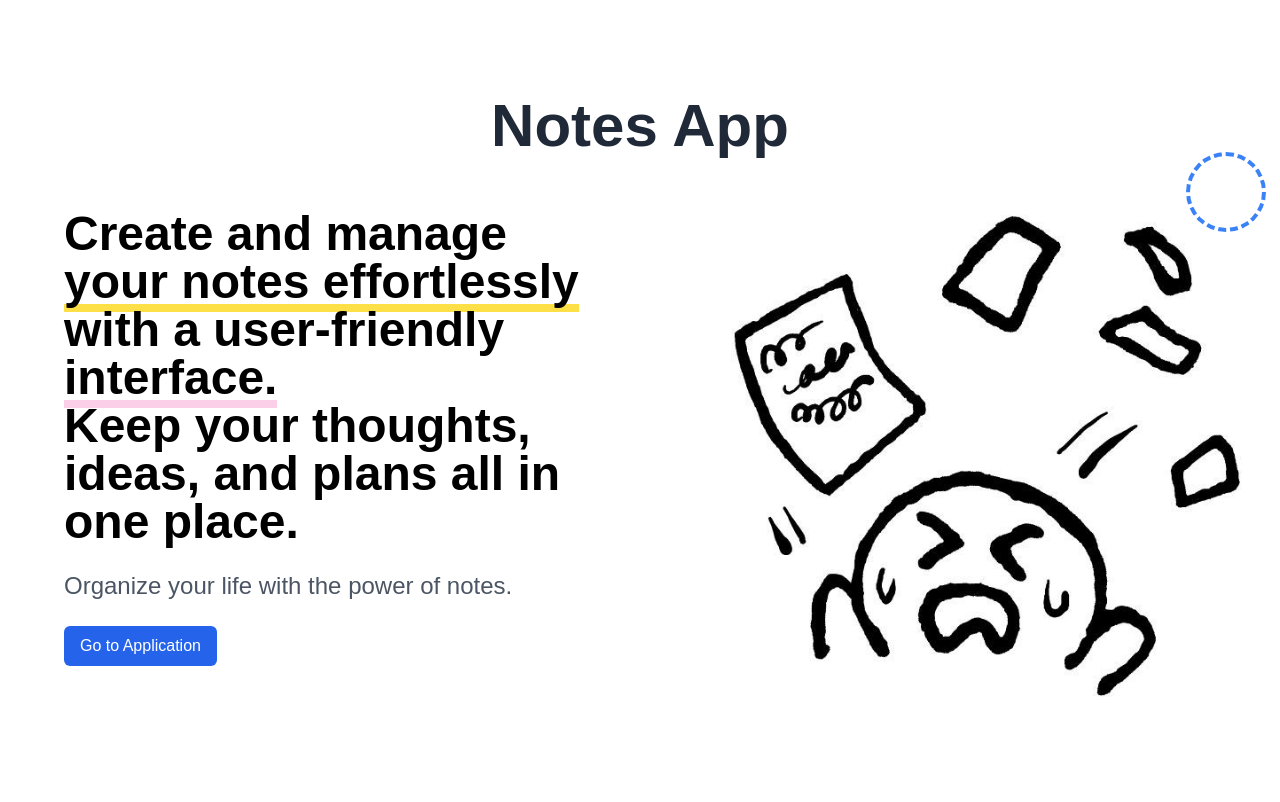
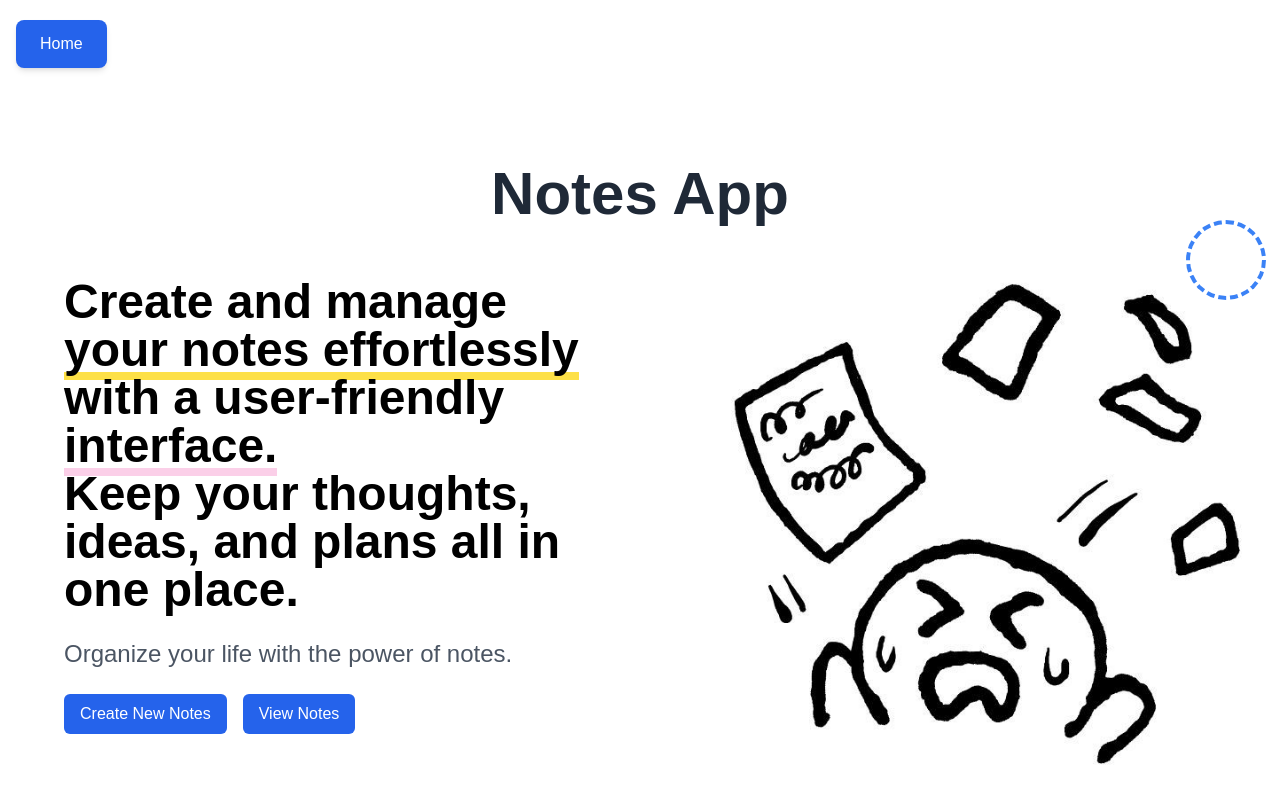
Before and after one commit to abhitrueprogrammer/notesapp, a Next.js app: page /landing in a window 1280 px wide. Shown: the top 802 px of the page. Built offline with nearby package versions, Linux system fonts and the light colour scheme.

Commit message:
Added navbar

```diff
--- /dev/null
+++ b/app/components/navbar.tsx
@@ -0,0 +1,40 @@
+"use client";
+import Link from "next/link";
+import { usePathname } from "next/navigation";
+
+const NavBar = () => {
+  const pathname = usePathname();
+
+  return (
+    <div className="flex gap-4 mt-5 mx-4  ">
+      {" "}
+      {/* Add space between buttons */}
+      {/* Show 'Go to Home' if not on home page */}
+      {pathname !== "/" && (
+        <Link href="/" passHref>
+          <button className="px-6 py-3 bg-blue-600 text-white rounded-lg shadow-md hover:bg-blue-700 focus:ring-4 focus:ring-blue-300 transition duration-300">
+            Home
+          </button>
+        </Link>
+      )}
+      {/* Show 'Go to Create' if not on the create page */}
+      {pathname === "/view" && (
+        <Link href="/create" passHref>
+          <button className="px-6 py-3 bg-blue-600 text-white rounded-lg shadow-md hover:bg-blue-700 focus:ring-4 focus:ring-blue-300 transition duration-300">
+            Create
+          </button>
+        </Link>
+      )}
+      {/* Show 'View' only on the create page */}
+      {pathname === "/create" && (
+        <Link href="/view" passHref>
+          <button className="px-6 py-3 bg-blue-600 text-white rounded-lg shadow-md hover:bg-blue-700 focus:ring-4 focus:ring-blue-300 transition duration-300">
+            View
+          </button>
+        </Link>
+      )}
+    </div>
+  );
+};
+
+export default NavBar;
--- a/app/create/page.tsx
+++ b/app/create/page.tsx
@@ -1,5 +1,4 @@
 "use client";
-import Link from "next/link";
 import React, { useState } from "react";
 
 export default function Create() {
@@ -8,9 +7,9 @@ export default function Create() {
   const [content, setContent] = useState("");
   const [date, setDate] = useState("");
 
-  const handleSubmit = (e) => {
+  const handleSubmit = (e: React.FormEvent<HTMLFormElement>) => {
     e.preventDefault();
-    const notes = JSON.parse(localStorage.getItem("notes")) || [];
+    const notes = JSON.parse(localStorage.getItem("notes") || "[]");
     const newNote = { title, description, content, date };
     notes.push(newNote);
     localStorage.setItem("notes", JSON.stringify(notes));
@@ -84,7 +83,6 @@ export default function Create() {
         />
       </form>
       <div className='flex'>
-      <button className='border border-black bg-yellow-500 mr-5 text-white'><Link href='/'>Go to home</Link></button>  <button className='border border-black bg-yellow-500 text-white'><a href='/view'>Go to View</a></button>
     </div>
     </div>
   );
--- a/app/landing/page.tsx
+++ b/app/landing/page.tsx
@@ -2,6 +2,7 @@
 import React from "react";
 import notes from "../../public/notes.png";
 import Image from "next/image";
+import Link from "next/link";
 
 export default function LandingPage() {
   return (
@@ -29,15 +30,20 @@ export default function LandingPage() {
             Organize your life with the power of notes.
           </p>
           <div className="space-x-4">
-            <a
+            <Link
               href="/create"
               className="inline-block bg-blue-600 text-white py-2 px-4 rounded-md hover:bg-blue-700"
             >
-              Go to Application
-            </a>
+              Create New Notes
+            </Link>
+            <Link
+              href="/view"
+              className="inline-block bg-blue-600 text-white py-2 px-4 rounded-md hover:bg-blue-700"
+            >
+              View Notes
+            </Link>
           </div>
         </div>
-
 
         <div className="flex-1 pl-32">
           <div className="relative">
--- a/app/layout.tsx
+++ b/app/layout.tsx
@@ -1,6 +1,7 @@
 import type { Metadata } from "next";
 import { Geist, Geist_Mono } from "next/font/google";
 import "./globals.css";
+import Navbar from "./components/navbar";
 
 const geistSans = Geist({
   variable: "--font-geist-sans",
@@ -27,6 +28,7 @@ export default function RootLayout({
       <body
         className={`${geistSans.variable} ${geistMono.variable} antialiased`}
       >
+        <Navbar></Navbar>
         {children}
 
       </body>
--- a/app/view/page.tsx
+++ b/app/view/page.tsx
@@ -1,5 +1,4 @@
 "use client";
-import Link from "next/link";
 import React, { useEffect, useState } from "react";
 
 export default function View() {
@@ -35,14 +34,7 @@ export default function View() {
           <p className="text-center text-gray-600">No notes found</p>
         )}
       </div>
-      <div className="flex">
-        <button className="border border-black bg-yellow-500 mr-5 text-white">
-          <Link href="/">Go to home</Link>
-        </button>{" "}
-        <button className="border border-black bg-yellow-500 text-white">
-          <a href="/create">Go to Create</a>
-        </button>
-      </div>
+
     </div>
   );
 }
```
